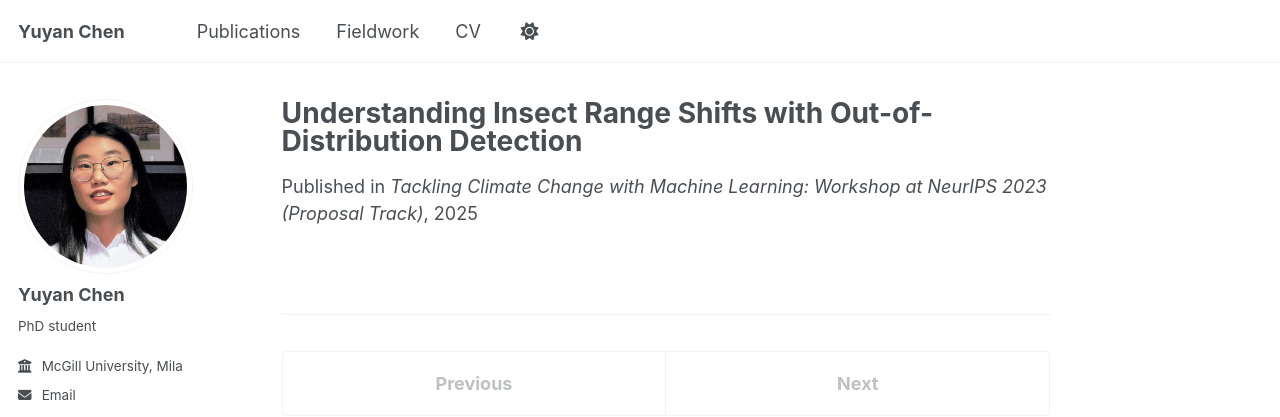
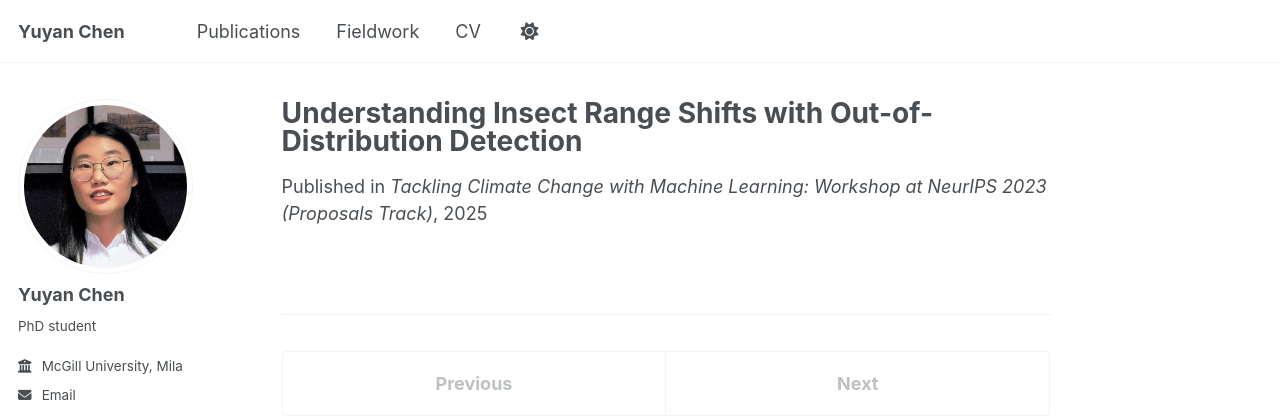
Before and after one commit to Yuyan-C/Yuyan-C.github.io, a Jekyll site: the page built from _publications/2023-understanding.md, in a window 1280 px wide. Shown: the top 417 px of the page. Built offline with Jekyll 4.4.1, drawn with Linux system fonts in a browser that asks for light colours; some web fonts are replaced; a script that is not in the unit is left out.

Commit message:
update publications

```diff
--- a/_publications/2023-understanding.md
+++ b/_publications/2023-understanding.md
@@ -1,7 +1,7 @@
 ---
 title: "Understanding Insect Range Shifts with Out-of-Distribution Detection"
 collection: publications
-venue: "Tackling Climate Change with Machine Learning: Workshop at NeurIPS 2023 (Proposal Track)"
+venue: "Tackling Climate Change with Machine Learning: Workshop at NeurIPS 2023 (Proposals Track)"
 year: 2023
 paper_url: https://www.climatechange.ai/papers/neurips2023/130
 authors: Yuyan Chen, David Rolnick
```
Also changed, not shown: _pages/publications.md (+1 -1 lines).
